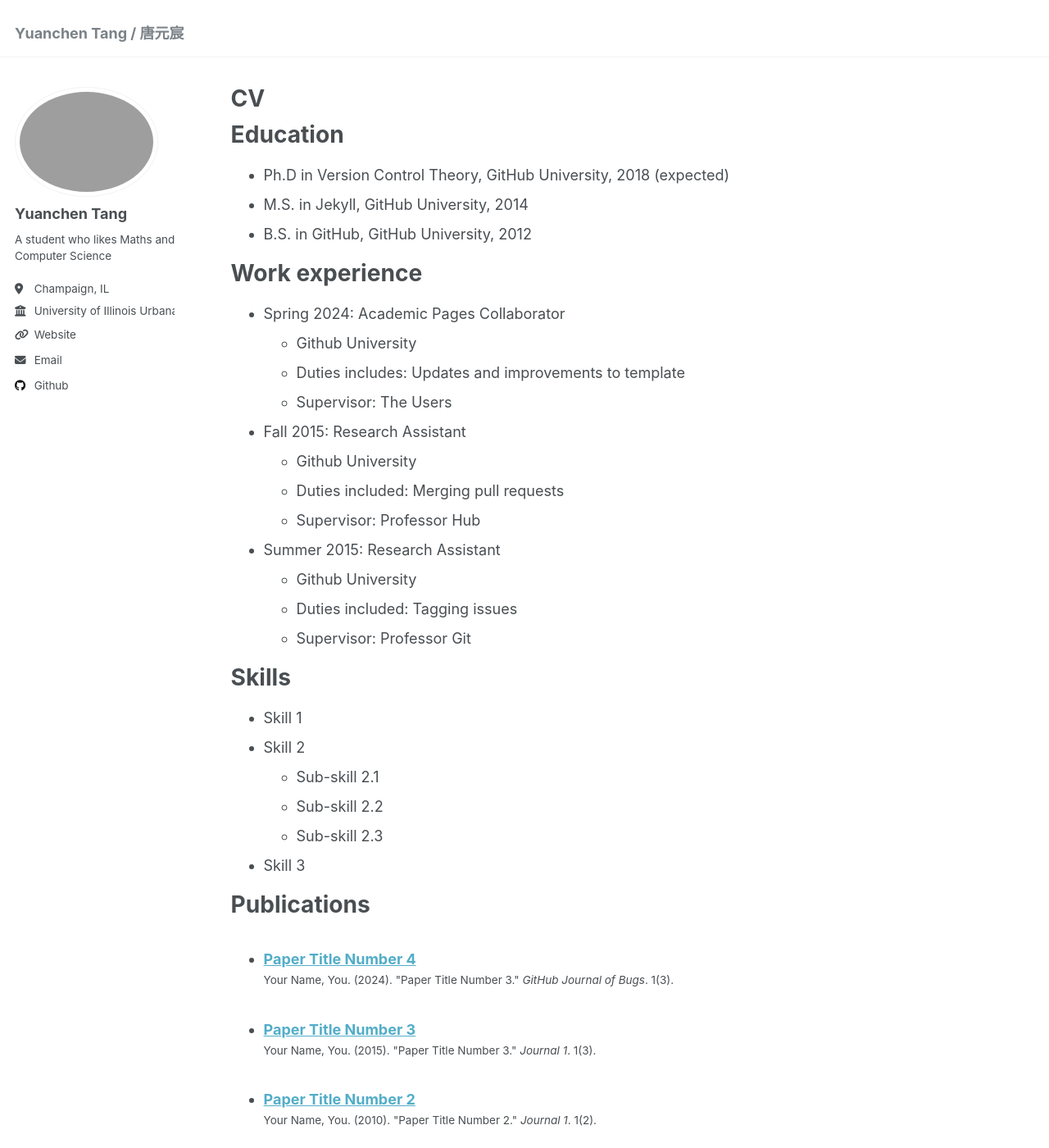
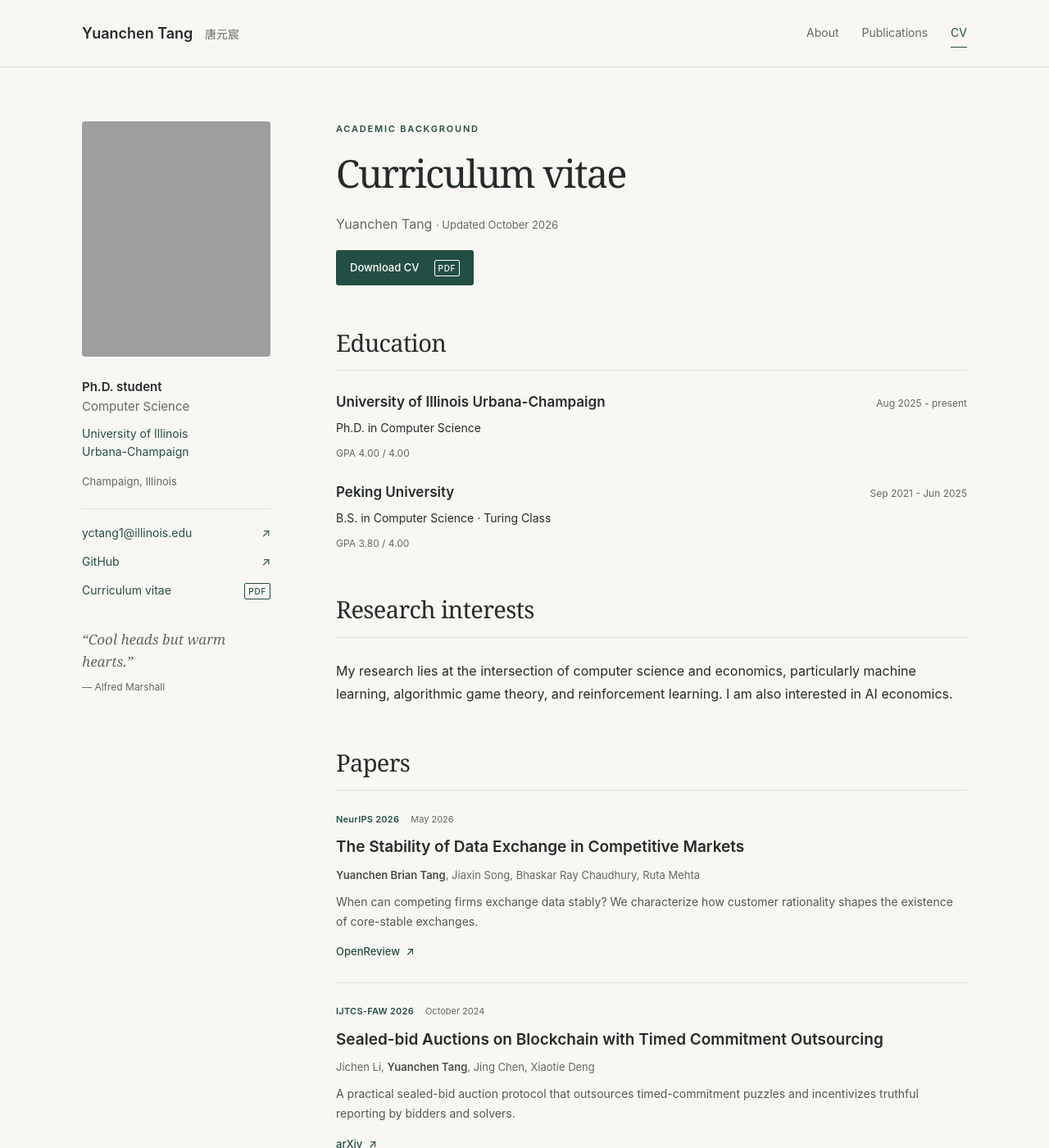
Before and after one commit to BrianTang02/briantang02.github.io, a Jekyll site: the page built from _pages/cv.md, in a window 1280 px wide and 1400 px high. Shown: the whole window at 82% size. Built offline with Jekyll 4.4.1, drawn with Linux system fonts in a browser that asks for light colours; some of the changed text lies outside the part shown; grey boxes are pictures that could not be loaded.

Commit message:
Refresh academic website with latest CV and polished design

```diff
--- a/_config.yml
+++ b/_config.yml
@@ -11,7 +11,7 @@ locale                   : "en-US"
 title                    : "Yuanchen Tang / 唐元宸"
 title_separator          : "-"
 name                     : &name "Yuanchen Tang"
-description              : &description "personal description"
+description              : &description "Yuanchen Tang, Computer Science Ph.D. student at UIUC. Research in algorithmic game theory, machine learning, reinforcement learning, and AI economics."
 url                      : https://briantang02.github.io # the base hostname & protocol for your site e.g. "https://mmistakes.github.io"
 baseurl                  : "" # the subpath of your site, e.g. "/blog"
 repository               : "briantang02/briantang02.github.io"
@@ -24,10 +24,10 @@ author:
   avatar           : "profile.png"
   name             : "Yuanchen Tang"
   pronouns         : # example: "she/her"
-  bio              : "A student who likes Maths and Computer Science"
+  bio              : "Computer Science Ph.D. student working at the intersection of learning and incentives."
   location         : "Champaign, IL"
   employer         : "University of Illinois Urbana-Champaign"
-  uri              : "briantang02.github.io"
+  uri              : "https://briantang02.github.io"
   email            : "yctang1@illinois.edu"
 
   # Academic websites
--- /dev/null
+++ b/_data/academic.json
@@ -0,0 +1,67 @@
+{
+  "updated": "October 2026",
+  "interests": ["Algorithmic game theory", "AI economics"],
+  "papers": [
+    {
+      "title": "The Stability of Data Exchange in Competitive Markets",
+      "authors": "<strong>Yuanchen Brian Tang</strong>, Jiaxin Song, Bhaskar Ray Chaudhury, Ruta Mehta",
+      "venue": "NeurIPS 2026",
+      "date": "May 2026",
+      "url": "https://openreview.net/forum?id=qQCISzgHHs",
+      "link_label": "OpenReview",
+      "summary": "When can competing firms exchange data stably? We characterize how customer rationality shapes the existence of core-stable exchanges."
+    },
+    {
+      "title": "Sealed-bid Auctions on Blockchain with Timed Commitment Outsourcing",
+      "authors": "Jichen Li, <strong>Yuanchen Tang</strong>, Jing Chen, Xiaotie Deng",
+      "venue": "IJTCS-FAW 2026",
+      "date": "October 2024",
+      "url": "https://arxiv.org/abs/2410.10607",
+      "link_label": "arXiv",
+      "summary": "A practical sealed-bid auction protocol that outsources timed-commitment puzzles and incentivizes truthful reporting by bidders and solvers."
+    }
+  ],
+  "research": [
+    {
+      "title": "Competitive Data Market",
+      "institution": "University of Illinois Urbana-Champaign",
+      "location": "Champaign, USA",
+      "dates": "Oct 2025 - May 2026",
+      "advisors": "<a href=\"https://www.bhaskar-ray-chaudhury.com/\">Bhaskar Ray Chaudhury</a> and <a href=\"https://rutamehta.cs.illinois.edu/\">Ruta Mehta</a>",
+      "methods": "Game theory · Machine learning",
+      "summary": "I study the stability of data exchange among competing firms and how customer behavior affects incentives to cooperate.",
+      "results": "A core-stable exchange always exists in fully rational markets for any monotone continuous prediction and utility functions, when customers choose the top-performing firm. With partially rational customers and logit-style demand, core-stable exchanges may fail to exist."
+    },
+    {
+      "title": "Large Aggregative Markov Games",
+      "institution": "Carnegie Mellon University",
+      "location": "Pittsburgh, USA",
+      "dates": "Jun 2024 - present",
+      "advisors": "<a href=\"https://zstevenwu.com/\">Steven Wu</a>",
+      "methods": "Game theory · Multi-agent planning",
+      "summary": "I work on provably efficient multi-agent planning in large general-sum Markov games, motivated by congestion control and public goods provision.",
+      "results": "We developed provably efficient algorithms for a class of Nash-computable games in which unilateral deviations have bounded influence on rewards and dynamics."
+    },
+    {
+      "title": "Sealed-bid Auctions on Blockchain",
+      "institution": "Peking University",
+      "location": "Beijing, China",
+      "dates": "Dec 2023 - Oct 2024",
+      "advisors": "<a href=\"https://cfcs.pku.edu.cn/english/people/faculty/xiaotiedeng/index.htm\">Xiaotie Deng</a>",
+      "methods": "Auction theory · Mechanism design · Cryptography · Incentive analysis",
+      "summary": "I studied how to make blockchain auctions practical by outsourcing the cost of solving timed-commitment puzzles.",
+      "results": "We introduced a puzzle-outsourcing market, designed a practical protocol that incentivizes truthful reporting of bidders' and solvers' private values, and derived an optimal pricing strategy for auctioneers."
+    }
+  ],
+  "education": [
+    {"institution": "University of Illinois Urbana-Champaign", "degree": "Ph.D. in Computer Science", "dates": "Aug 2025 - present", "gpa": "4.00 / 4.00"},
+    {"institution": "Peking University", "degree": "B.S. in Computer Science · Turing Class", "dates": "Sep 2021 - Jun 2025", "gpa": "3.80 / 4.00"}
+  ],
+  "awards": [
+    {"title": "Peking University Scholarship, Third Prize", "year": "2024"},
+    {"title": "Award for Outstanding Research", "year": "2024"},
+    {"title": "John Hopcroft Scholarship, Peking University", "year": "2022-2023"},
+    {"title": "Peking University Freshman Scholarship", "year": "2021"},
+    {"title": "Chinese Mathematical Olympiad Gold Medal", "year": "2020"}
+  ]
+}
--- /dev/null
+++ b/_includes/academic-education.html
@@ -0,0 +1,9 @@
+<div class="education-list">
+  {% for entry in site.data.academic.education %}
+  <article class="education-entry">
+    <div class="entry-heading"><h3>{{ entry.institution }}</h3><span class="entry-date">{{ entry.dates }}</span></div>
+    <p>{{ entry.degree }}</p>
+    <p class="entry-methods">GPA {{ entry.gpa }}</p>
+  </article>
+  {% endfor %}
+</div>
--- /dev/null
+++ b/_includes/academic-papers.html
@@ -0,0 +1,11 @@
+<div class="paper-list">
+  {% for paper in site.data.academic.papers %}
+  <article class="paper">
+    <div class="paper-meta"><span class="venue">{{ paper.venue }}</span><span>{{ paper.date }}</span></div>
+    <h3><a href="{{ paper.url }}">{{ paper.title }}</a></h3>
+    <p class="paper-authors">{{ paper.authors }}</p>
+    <p class="paper-summary">{{ paper.summary }}</p>
+    <a class="text-link" href="{{ paper.url }}">{{ paper.link_label }} <span aria-hidden="true">↗</span></a>
+  </article>
+  {% endfor %}
+</div>
--- /dev/null
+++ b/_includes/academic-research.html
@@ -0,0 +1,12 @@
+<div class="research-list">
+  {% for project in site.data.academic.research %}
+  <article class="research-entry">
+    <div class="entry-heading"><h3>{{ project.title }}</h3><span class="entry-date">{{ project.dates }}</span></div>
+    <p class="entry-institution">{{ project.institution }}{% if page.url == '/cv/' %} · {{ project.location }}{% endif %}</p>
+    <p class="entry-advisors">Advised by {{ project.advisors }}</p>
+    <p>{{ project.summary }}</p>
+    {% if page.url == '/cv/' %}<p>{{ project.results }}</p>{% endif %}
+    <p class="entry-methods">{{ project.methods }}</p>
+  </article>
+  {% endfor %}
+</div>
--- /dev/null
+++ b/_layouts/academic.html
@@ -0,0 +1,52 @@
+<!doctype html>
+<html lang="en">
+<head>
+  <meta charset="utf-8">
+  <meta name="viewport" content="width=device-width, initial-scale=1">
+  <title>{{ page.title | escape }} · {{ site.name | escape }}</title>
+  <meta name="description" content="{{ page.description | default: site.description | escape }}">
+  <meta name="theme-color" content="#f8f7f3">
+  <link rel="canonical" href="{{ page.url | absolute_url }}">
+  <meta property="og:type" content="website">
+  <meta property="og:title" content="{{ page.title | escape }} · {{ site.name | escape }}">
+  <meta property="og:description" content="{{ page.description | default: site.description | escape }}">
+  <meta property="og:url" content="{{ page.url | absolute_url }}">
+  <meta property="og:image" content="{{ '/images/profile.png' | absolute_url }}">
+  <link rel="icon" href="{{ '/images/academic-favicon.svg' | relative_url }}" type="image/svg+xml">
+  <link rel="stylesheet" href="{{ '/assets/css/academic.css' | relative_url }}">
+</head>
+<body>
+  <a class="skip-link" href="#main-content">Skip to content</a>
+  <header class="site-header">
+    <div class="header-inner">
+      <a class="wordmark" href="{{ '/' | relative_url }}">Yuanchen Tang <span lang="zh">唐元宸</span></a>
+      <nav aria-label="Main navigation">
+        {% for link in site.data.navigation.main %}
+        <a href="{{ link.url | relative_url }}"{% if page.url == link.url %} aria-current="page"{% endif %}>{{ link.title }}</a>
+        {% endfor %}
+      </nav>
+    </div>
+  </header>
+  <div class="site-grid">
+    <aside class="profile" aria-label="Profile and contact">
+      <img class="portrait" src="{{ '/images/profile.png' | relative_url }}" width="1118" height="1628" alt="Yuanchen Tang in a leafy courtyard" fetchpriority="high">
+      <p class="profile-role">Ph.D. student<br><span>Computer Science</span></p>
+      <a class="affiliation" href="https://illinois.edu/">University of Illinois<br>Urbana-Champaign</a>
+      <p class="profile-location">Champaign, Illinois</p>
+      <div class="profile-links">
+        <a href="mailto:{{ site.author.email }}">{{ site.author.email }} <span aria-hidden="true">↗</span></a>
+        <a href="https://github.com/{{ site.author.github }}">GitHub <span aria-hidden="true">↗</span></a>
+        <a href="{{ '/files/Yuanchen_Tang_CV.pdf' | relative_url }}">Curriculum vitae <span class="file-label">PDF</span></a>
+      </div>
+      <p class="profile-note"><q>Cool heads but warm hearts.</q><br><a class="quote-author" href="https://competitionandappropriation.econ.ucla.edu/wp-content/uploads/sites/95/2017/09/KeynesOnMarshall.pdf#page=61">— Alfred Marshall</a></p>
+    </aside>
+    <main id="main-content" tabindex="-1">
+      {{ content }}
+    </main>
+  </div>
+  <footer class="site-footer">
+    <span>© {{ site.time | date: '%Y' }} Yuanchen Tang</span>
+    <span>Updated {{ site.data.academic.updated }} · <a href="https://github.com/academicpages/academicpages.github.io">Academic Pages</a></span>
+  </footer>
+</body>
+</html>
--- a/_pages/cv.md
+++ b/_pages/cv.md
@@ -1,64 +1,43 @@
 ---
-layout: archive
-title: "CV"
+layout: academic
+title: "Curriculum vitae"
 permalink: /cv/
-author_profile: true
+description: "Education, research, publications, honors, and skills of Yuanchen Tang. Updated October 2026."
 redirect_from:
   - /resume
 ---
-
-{% include base_path %}
-
-Education
-======
-* Ph.D in Version Control Theory, GitHub University, 2018 (expected)
-* M.S. in Jekyll, GitHub University, 2014
-* B.S. in GitHub, GitHub University, 2012
-
-Work experience
-======
-* Spring 2024: Academic Pages Collaborator
-  * Github University
-  * Duties includes: Updates and improvements to template
-  * Supervisor: The Users
-
-* Fall 2015: Research Assistant
-  * Github University
-  * Duties included: Merging pull requests
-  * Supervisor: Professor Hub
-
-* Summer 2015: Research Assistant
-  * Github University
-  * Duties included: Tagging issues
-  * Supervisor: Professor Git
-
-Skills
-======
-* Skill 1
-* Skill 2
-  * Sub-skill 2.1
-  * Sub-skill 2.2
-  * Sub-skill 2.3
-* Skill 3
-
-Publications
-======
-  <ul>{% for post in site.publications reversed %}
-    {% include archive-single-cv.html %}
-  {% endfor %}</ul>
-
-Talks
-======
-  <ul>{% for post in site.talks reversed %}
-    {% include archive-single-talk-cv.html  %}
-  {% endfor %}</ul>
-
-Teaching
-======
-  <ul>{% for post in site.teaching reversed %}
-    {% include archive-single-cv.html %}
-  {% endfor %}</ul>
-
-Service and leadership
-======
-* Currently signed in to 43 different slack teams
+<header class="page-intro">
+  <p class="eyebrow">Academic background</p>
+  <h1>Curriculum vitae</h1>
+  <p>Yuanchen Tang <span class="inline-note">· Updated {{ site.data.academic.updated }}</span></p>
+  <a class="button" href="{{ '/files/Yuanchen_Tang_CV.pdf' | relative_url }}" download>Download CV <span class="file-label">PDF</span></a>
+</header>
+<section class="content-section" aria-labelledby="education-title">
+  <div class="section-heading"><h2 id="education-title">Education</h2></div>
+  {% include academic-education.html %}
+</section>
+<section class="content-section" aria-labelledby="interests-title">
+  <div class="section-heading"><h2 id="interests-title">Research interests</h2></div>
+  <p>My research lies at the intersection of computer science and economics, particularly machine learning, algorithmic game theory, and reinforcement learning. I am also interested in AI economics.</p>
+</section>
+<section class="content-section" aria-labelledby="cv-papers-title">
+  <div class="section-heading"><h2 id="cv-papers-title">Papers</h2></div>
+  {% include academic-papers.html %}
+</section>
+<section class="content-section" aria-labelledby="experience-title">
+  <div class="section-heading"><h2 id="experience-title">Research experience</h2></div>
+  {% include academic-research.html %}
+</section>
+<section class="content-section" aria-labelledby="awards-title">
+  <div class="section-heading"><h2 id="awards-title">Selected honors &amp; awards</h2></div>
+  <ul class="award-list">{% for award in site.data.academic.awards %}<li><span>{{ award.title }}</span><span class="entry-date">{{ award.year }}</span></li>{% endfor %}</ul>
+</section>
+<section class="content-section" aria-labelledby="skills-title">
+  <div class="section-heading"><h2 id="skills-title">Skills &amp; interests</h2></div>
+  <dl class="skills-list">
+    <dt>Programming</dt><dd>C++, Python, Lean, LaTeX</dd>
+    <dt>Languages</dt><dd>Chinese (native), English (fluent). TOEFL iBT: 107/120.</dd>
+    <dt>TOEFL scores</dt><dd>Reading 29 · Listening 30 · Speaking 23 · Writing 25 (best 27)</dd>
+    <dt>Sports</dt><dd>Table tennis (over 10 years), basketball, baseball</dd>
+  </dl>
+</section>
--- /dev/null
+++ b/assets/css/academic.css
@@ -0,0 +1,145 @@
+:root {
+  --paper: #f8f7f3;
+  --ink: #252c29;
+  --muted: #626963;
+  --green: #234e43;
+  --line: #dedfd7;
+  --tint: #edf0e9;
+  --serif: Georgia, "Times New Roman", serif;
+  --sans: -apple-system, BlinkMacSystemFont, "Segoe UI", Arial, sans-serif;
+}
+* { box-sizing: border-box; }
+html { scroll-behavior: smooth; scroll-padding-top: 32px; }
+body { margin: 0; background: var(--paper); color: var(--ink); font: 16px/1.75 var(--sans); -webkit-font-smoothing: antialiased; }
+a { color: var(--green); text-decoration-thickness: 1px; text-underline-offset: 4px; }
+a:hover { color: #142f28; }
+a:focus-visible { outline: 2px solid var(--green); outline-offset: 5px; border-radius: 2px; }
+::selection { background: #dce6d8; }
+p { margin: 0 0 18px; }
+h1, h2, h3 { margin: 0; font-weight: 500; }
+h1, h2 { font-family: var(--serif); }
+h1 { font-size: clamp(38px, 4.4vw, 56px); line-height: 1.12; letter-spacing: -1.8px; }
+h2 { font-size: 29px; line-height: 1.25; letter-spacing: -.6px; }
+h3 { font-size: 17px; line-height: 1.5; font-weight: 600; }
+.skip-link { position: absolute; top: -100px; left: 16px; padding: 8px 16px; background: var(--green); color: white; z-index: 10; }
+.skip-link:focus { top: 8px; color: white; }
+.site-header { border-bottom: 1px solid var(--line); }
+.header-inner { max-width: 1160px; margin: auto; padding: 24px 40px; display: flex; align-items: center; justify-content: space-between; gap: 24px; }
+.wordmark { font: 600 18px/1.4 var(--sans); color: var(--ink); text-decoration: none; white-space: nowrap; }
+.wordmark span { margin-left: 10px; font-size: 14px; font-weight: 400; color: var(--muted); }
+nav { display: flex; flex-wrap: wrap; gap: 28px; }
+nav a { color: var(--muted); font-size: 14px; text-decoration: none; padding: 4px 0; }
+nav a:hover, nav a[aria-current="page"] { color: var(--green); }
+nav a[aria-current="page"] { box-shadow: 0 1px 0 var(--green); }
+.site-grid { max-width: 1160px; margin: 0 auto; padding: 66px 40px 80px; display: grid; grid-template-columns: 230px minmax(0, 1fr); gap: 80px; align-items: start; }
+.profile { position: sticky; top: 36px; font-size: 14px; line-height: 1.6; }
+.portrait { display: block; width: 100%; height: auto; aspect-ratio: 4 / 5; object-fit: cover; object-position: 50% 63%; border-radius: 4px; margin-bottom: 25px; }
+.profile-role { font-weight: 600; font-size: 15px; margin-bottom: 10px; }
+.profile-role span { color: var(--muted); font-weight: 400; }
+.affiliation { display: inline-block; text-decoration: none; line-height: 1.6; }
+.profile-location { color: var(--muted); font-size: 13px; margin: 14px 0 22px; }
+.profile-links { padding-top: 18px; border-top: 1px solid var(--line); display: grid; gap: 13px; }
+.profile-links a { display: flex; align-items: center; justify-content: space-between; gap: 8px; text-decoration: none; }
+.profile-links a:hover { text-decoration: underline; }
+.profile-note { margin-top: 34px; font: italic 17px/1.6 var(--serif); color: var(--muted); }
+.quote-author { display: inline-block; margin-top: 8px; font: 400 12px/1.6 var(--sans); color: var(--muted); text-decoration: none; }
+.quote-author:hover { text-decoration: underline; }
+main { min-width: 0; }
+main:focus { outline: none; }
+.eyebrow { text-transform: uppercase; letter-spacing: 1.8px; font-size: 11px; font-weight: 600; color: var(--green); margin: 0 0 18px; }
+.name-detail { display: block; font: 400 19px/1.5 var(--sans); color: var(--muted); letter-spacing: .3px; margin-top: 14px; }
+.name-divider { padding: 0 10px; color: #a2a79e; }
+.intro-lead { font: 400 23px/1.55 var(--serif); margin: 27px 0 22px; max-width: 660px; }
+.intro > p:not(.intro-lead):not(.eyebrow) { color: #464e48; }
+.interest-list { margin: 24px 0; padding: 0; list-style: none; display: flex; flex-wrap: wrap; gap: 8px; }
+.interest-list li { padding: 4px 11px; background: var(--tint); border: 1px solid #dfe5da; border-radius: 3px; color: var(--green); font-size: 12px; }
+.intro-actions { display: flex; align-items: center; gap: 24px; margin-top: 25px; }
+.button { display: inline-flex; align-items: center; gap: 18px; padding: 10px 17px; border-radius: 3px; background: var(--green); color: white; text-decoration: none; font-size: 13px; font-weight: 500; }
+.button:hover { background: #17382f; color: white; }
+.file-label { font: 500 10px/1.4 var(--sans); letter-spacing: .7px; border: 1px solid currentColor; padding: 2px 4px; border-radius: 2px; }
+.text-link { font-size: 13px; font-weight: 500; text-decoration: none; white-space: nowrap; }
+.text-link:hover { text-decoration: underline; }
+.text-link span { margin-left: 4px; }
+.content-section { margin-top: 52px; scroll-margin-top: 32px; }
+.section-heading { display: flex; justify-content: space-between; align-items: baseline; flex-wrap: wrap; gap: 14px; border-bottom: 1px solid var(--line); padding-bottom: 15px; margin-bottom: 26px; }
+.section-note { font-size: 12px; color: var(--muted); }
+.paper { padding: 0 0 25px; margin-bottom: 25px; border-bottom: 1px solid var(--line); }
+.paper:last-child { margin-bottom: 0; padding-bottom: 0; border-bottom: 0; }
+.paper-meta { display: flex; align-items: center; gap: 14px; margin-bottom: 10px; font-size: 11px; color: var(--muted); }
+.venue { color: var(--green); font-weight: 600; letter-spacing: .25px; }
+.paper h3 { font-size: 19px; line-height: 1.45; margin-bottom: 9px; }
+.paper h3 a { color: var(--ink); text-decoration: none; }
+.paper h3 a:hover { color: var(--green); text-decoration: underline; }
+.paper-authors { color: var(--muted); font-size: 13px; line-height: 1.7; margin-bottom: 10px; }
+.paper-authors strong { font-weight: 600; color: #464e48; }
+.paper-summary { font-size: 14px; color: #515951; line-height: 1.7; margin-bottom: 10px; }
+.research-entry { position: relative; border-left: 2px solid #d9e0d5; padding: 0 0 0 20px; margin-bottom: 32px; }
+.research-entry:last-child { margin-bottom: 0; }
+.research-entry::before { content: ""; position: absolute; width: 8px; height: 8px; border-radius: 50%; background: var(--green); left: -5px; top: 9px; }
+.entry-heading { display: flex; flex-wrap: wrap; justify-content: space-between; align-items: baseline; gap: 4px 16px; margin-bottom: 6px; }
+.entry-date { font-size: 12px; color: var(--muted); white-space: nowrap; }
+.entry-institution { margin: 0 0 3px; font-size: 14px; }
+.entry-advisors { margin: 0 0 12px; font-size: 13px; color: var(--muted); }
+.research-entry > p:not(.entry-institution):not(.entry-advisors):not(.entry-methods) { font-size: 14px; color: #515951; margin-bottom: 12px; }
+.entry-methods { margin: 8px 0 0; color: var(--muted); font-size: 12px; }
+.page-intro { margin-bottom: 38px; }
+.page-intro h1 { font-size: clamp(36px, 4vw, 47px); margin-bottom: 22px; }
+.page-intro > p:not(.eyebrow) { color: var(--muted); }
+.inline-note { font-size: 13px; }
+.page-endnote { font-size: 14px; color: var(--muted); border-top: 1px solid var(--line); padding-top: 26px; margin-top: 38px; }
+.education-entry { margin-bottom: 25px; }
+.education-entry:last-child { margin-bottom: 0; }
+.education-entry > p { font-size: 14px; margin-bottom: 4px; }
+.education-entry .entry-methods { font-size: 12px; }
+.award-list { list-style: none; margin: 0; padding: 0; }
+.award-list li { display: flex; justify-content: space-between; align-items: baseline; gap: 20px; border-bottom: 1px solid var(--line); padding: 12px 0; font-size: 14px; }
+.award-list li:first-child { padding-top: 0; }
+.award-list li:last-child { border: 0; }
+.skills-list { display: grid; grid-template-columns: 115px 1fr; gap: 14px 20px; font-size: 14px; margin: 0; }
+.skills-list dt { font-weight: 600; }
+.skills-list dd { margin: 0; color: var(--muted); }
+.site-footer { max-width: 1080px; margin: 0 auto; padding: 24px 0 30px; border-top: 1px solid var(--line); display: flex; flex-wrap: wrap; justify-content: space-between; gap: 12px; color: var(--muted); font-size: 11px; }
+.site-footer a { color: inherit; text-decoration: none; }
+.site-footer a:hover { text-decoration: underline; }
+@media (max-width: 1100px) {
+  .site-grid { gap: 48px; grid-template-columns: 210px minmax(0, 1fr); }
+  .site-footer { margin-left: 40px; margin-right: 40px; }
+}
+@media (max-width: 760px) {
+  .header-inner { padding: 20px 24px; flex-direction: column; align-items: flex-start; gap: 16px; }
+  nav { gap: 24px; }
+  .site-grid { padding: 34px 24px 52px; grid-template-columns: 1fr; gap: 34px; }
+  .profile { position: static; display: grid; grid-template-columns: 112px minmax(0, 1fr); gap: 0 22px; }
+  .portrait { grid-column: 1; grid-row: 1 / 5; margin: 0; }
+  .profile-role, .affiliation, .profile-location { grid-column: 2; }
+  .profile-role { margin: 0 0 6px; }
+  .affiliation { font-size: 13px; }
+  .profile-location { margin: 8px 0 0; font-size: 12px; }
+  .profile-links { grid-column: 1 / -1; margin-top: 20px; display: flex; flex-wrap: wrap; gap: 10px 24px; font-size: 12px; }
+  .profile-links a { gap: 8px; }
+  .profile-note { display: none; }
+  h1 { letter-spacing: -1px; }
+  .intro-lead { font-size: 22px; margin-top: 24px; }
+  .content-section { margin-top: 40px; }
+  .section-heading h2 { font-size: 27px; }
+  .site-footer { margin-left: 24px; margin-right: 24px; }
+}
+@media (max-width: 380px) {
+  .header-inner, .site-grid { padding-left: 18px; padding-right: 18px; }
+  nav { gap: 18px; }
+  .profile { grid-template-columns: 92px minmax(0, 1fr); gap: 0 16px; }
+  .skills-list { grid-template-columns: 1fr; gap: 4px; }
+  .skills-list dd { margin-bottom: 12px; }
+  .award-list li { gap: 12px; }
+}
+@media (prefers-reduced-motion: reduce) { html { scroll-behavior: auto; } }
+@media print {
+  body { background: white; font-size: 11pt; }
+  .site-header, .profile, .site-footer, .intro-actions, .page-intro .button, .skip-link { display: none; }
+  .site-grid { display: block; max-width: none; padding: 0; }
+  .content-section { margin-top: 24px; }
+  .paper, .research-entry, .education-entry, .award-list li { break-inside: avoid; }
+  a { color: inherit; }
+  h1 { font-size: 30pt; }
+  h2 { font-size: 20pt; }
+}
```
Also changed, not shown: _data/navigation.yml (+6 -26 lines), _pages/about.md (+22 -11 lines), _pages/publications.html (+11 -29 lines), images/academic-favicon.svg (added), 1 other file.
